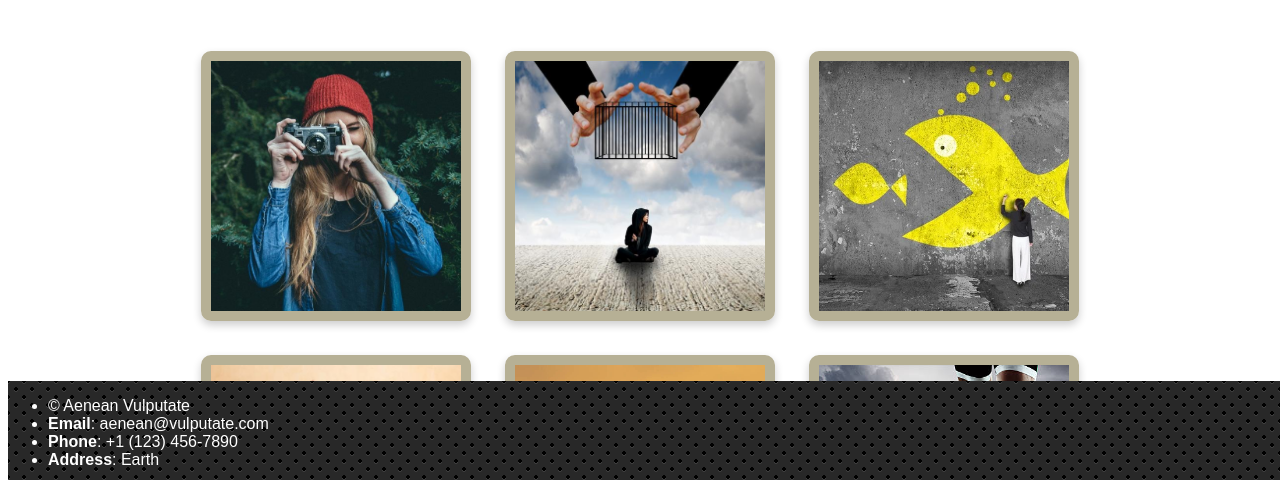
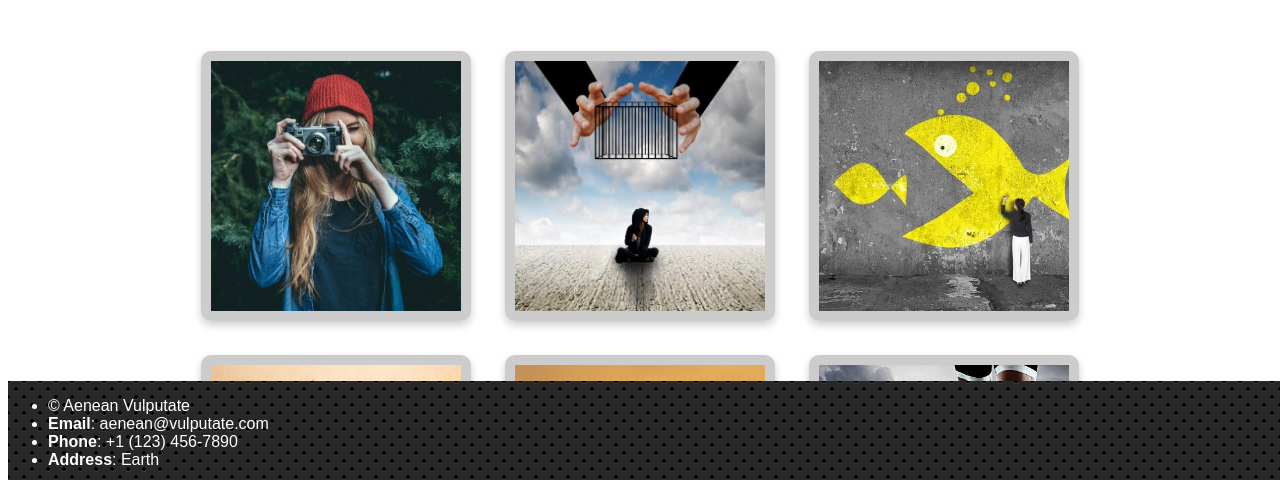
Before and after one commit to gyarbro/practicesite4, a plain HTML site: page docs/five.html in a window 1280 px wide. Shown: the part 319-799 px from the top of the page. Drawn offline with Linux system fonts and the light colour scheme.

Commit message:
Update main.css

```diff
--- a/docs/main.css
+++ b/docs/main.css
@@ -191,7 +191,7 @@ div.articles4 {
 .gallery figure {
   display: inline-block;
   margin: 15px;
-  border: 10px solid #B6B095;
+  border: 10px solid #ccc;
   border-radius: 10px;
   overflow: hidden;
   position: relative;
```
